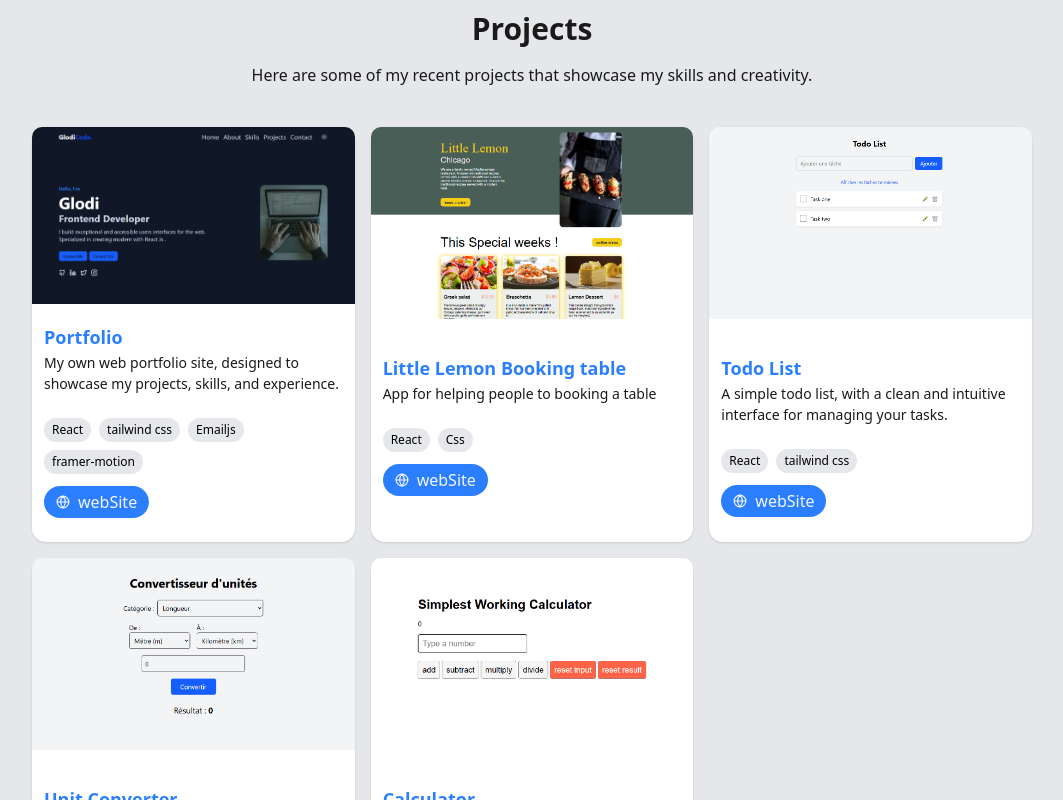
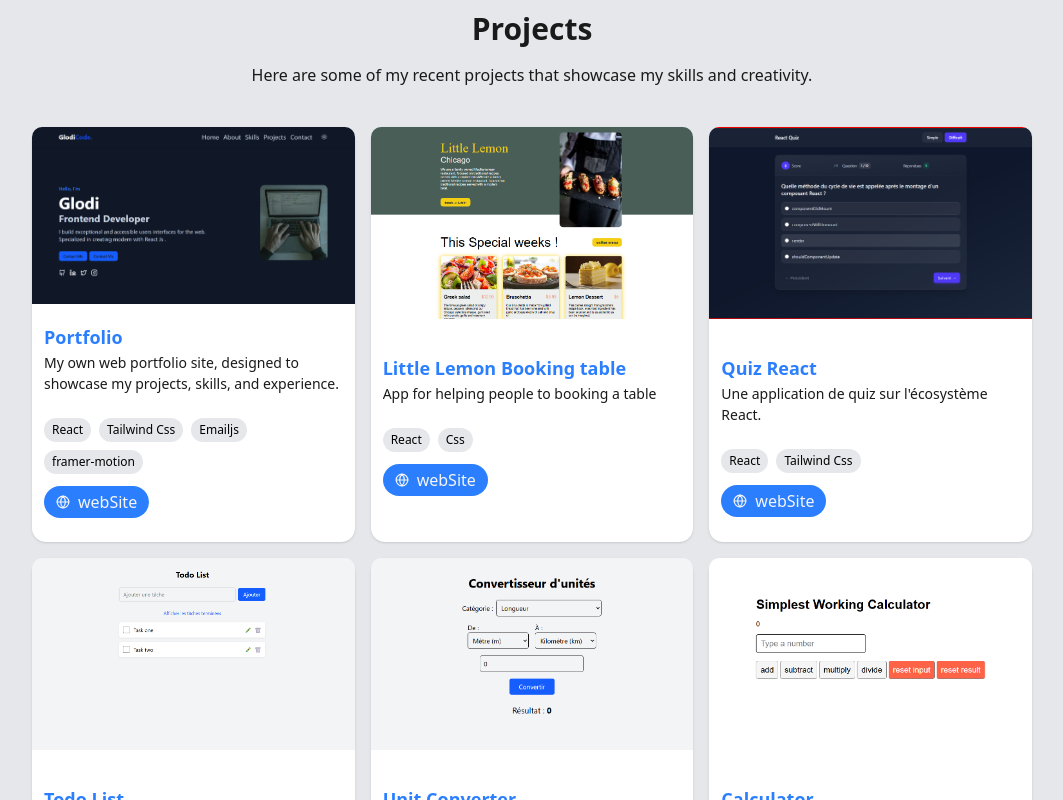
Before and after one commit to glodimugisho001/Glodi-Code-Website, a React (Vite) app: page / in a window 1280 px wide. Shown: the part 1840-2640 px from the top of the page, without its empty margins (108-1171 px from the left). Built offline with nearby package versions, Linux system fonts and the light colour scheme.

Commit message:
add quiz project

```diff
--- a/src/components/Hero.jsx
+++ b/src/components/Hero.jsx
@@ -56,7 +56,7 @@ export default function Hero() {
                         initial={{opacity:0}}
                         animate={{opacity:1}}
                         transition={{ delay:1.2, duration:0.8}}
-                        href="#contact"
+                        href="#project"
                     >
                         <Button className="dark:text-white dark:hover:text-black">View My Work</Button>
                     </motion.a>
@@ -71,14 +71,14 @@ export default function Hero() {
                     <a href="https://github.com/glodimugisho001">
                         <Github size={24} className="cursor-pointer hover:text-[var(--link-hover)] active:text-[var(--link-active)] transition-[var(--link-transition)]"/>
                     </a>
-                    <a href="https://www.linkedin.com/in/glodi-mugisho-877b74317/?lipi=urn%3Ali%3Apage%3Ad_flagship3_feed%3Bca%2Bdpju4TxWSoc7BbmtDhA%3D%3D">
+                    <a href="https://www.linkedin.com/in/glodi-code?utm_source=share&utm_campaign=share_via&utm_content=profile&utm_medium=android_app">
                         <Linkedin size={24} className="cursor-pointer hover:text-[var(--link-hover)] active:text-[var(--link-active)] transition-[var(--link-transition)]" />
                     </a>
                     <a href="https://x.com/GlodiMugisho">
                         <Twitter size={24} className="cursor-pointer hover:text-[var(--link-hover)] active:text-[var(--link-active)] transition-[var(--link-transition)]" />
                     </a>
                 </motion.div>
-            </motion.div>
+            </motion.div>ù$$
             <motion.div
                 className=""
                 initial={{ opacity: 0, x: 40 }}
--- a/src/components/Projects.jsx
+++ b/src/components/Projects.jsx
@@ -13,6 +13,7 @@ import calculator from "../assets/calculatorApp.png"
 import todo from "../assets/todolistApp.png"
 import portfolio from "../assets/portfolio-glodi.png"
 import LittleLemon from "../assets/littleLemon.png"
+import quireact from "../assets/quizreact.png"
 
 
 const dataProjects = [
@@ -21,7 +22,7 @@ const dataProjects = [
         description: "My own web portfolio site, designed to showcase my projects, skills, and experience.",
         url: "https://glodi-code.vercel.app/",
         image: portfolio,
-        stack: ["React", "tailwind css", "Emailjs", "framer-motion"]
+        stack: ["React", "Tailwind Css", "Emailjs", "framer-motion"]
     },
     {
         title: "Little Lemon Booking table",
@@ -31,18 +32,25 @@ const dataProjects = [
         stack: ["React", "Css"]
     },
     {
+        title: "Quiz React",
+        description: "Une application de quiz sur l'écosystème  React.",
+        url: "https://quiz-react-one-wine.vercel.app/",
+        image: quireact,
+        stack: ["React", "Tailwind Css"]
+    },
+    {
         title: "Todo List",
         description: "A simple todo list, with a clean and intuitive interface for managing your tasks.",
         url:"https://todolist-eta-peach.vercel.app/",
         image: todo,
-        stack: ["React", "tailwind css"]
+        stack: ["React", "Tailwind Css"]
     },
     {
         title: "Unit Converter",
         description: "A versatile unit converter application that allows users to convert units of continuous quantities.",
         url:"https://convertisseur-unites-nine.vercel.app/",
         image: convertisseur,
-        stack: ["React", "tailwind css"]
+        stack: ["React", "Tailwind Css"]
     },
     {
         title: "Calculator",
```
Also changed, not shown: src/assets/quizreact.png (added).
